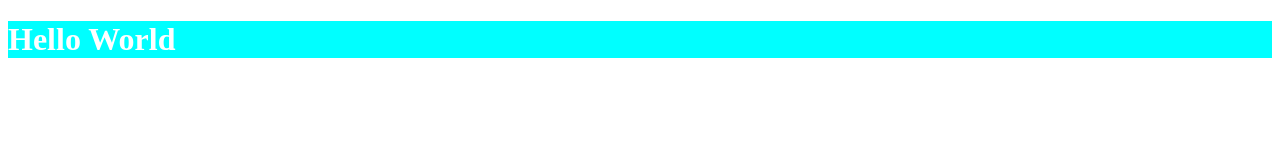
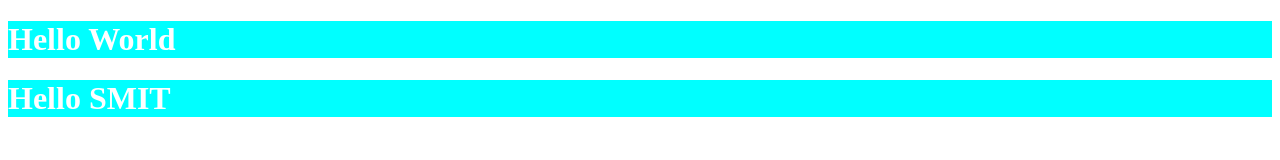
Before and after one commit to Saqib1993/Saqib, a plain HTML site: page index.html in a window 1280 px wide. Drawn offline with Linux system fonts and the light colour scheme.

Commit message:
2nd day work

```diff
--- a/index.html
+++ b/index.html
@@ -8,5 +8,6 @@
 </head>
 <body>
     <h1>Hello World</h1>
+    <h1>Hello SMIT</h1>
 </body>
 </html>
```
